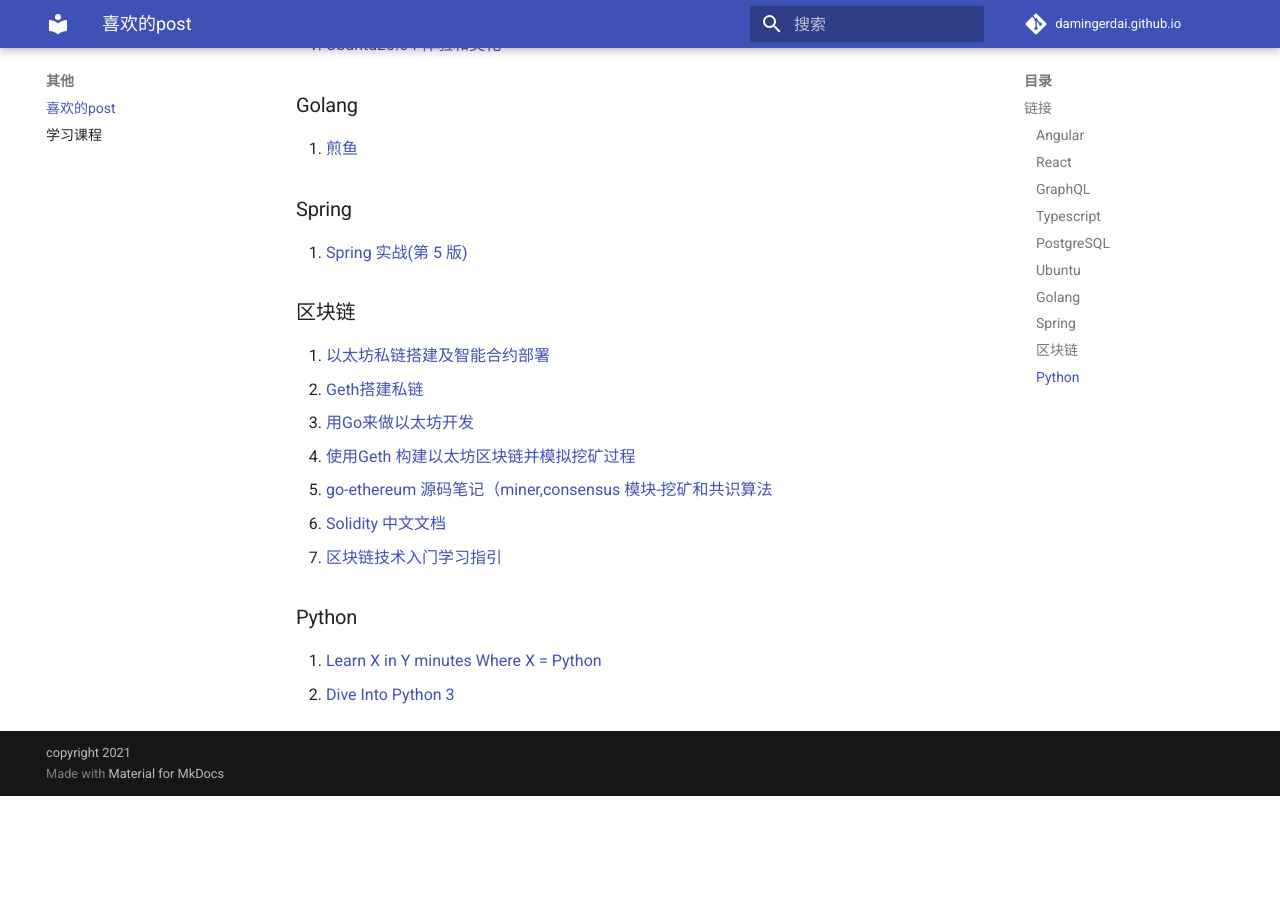
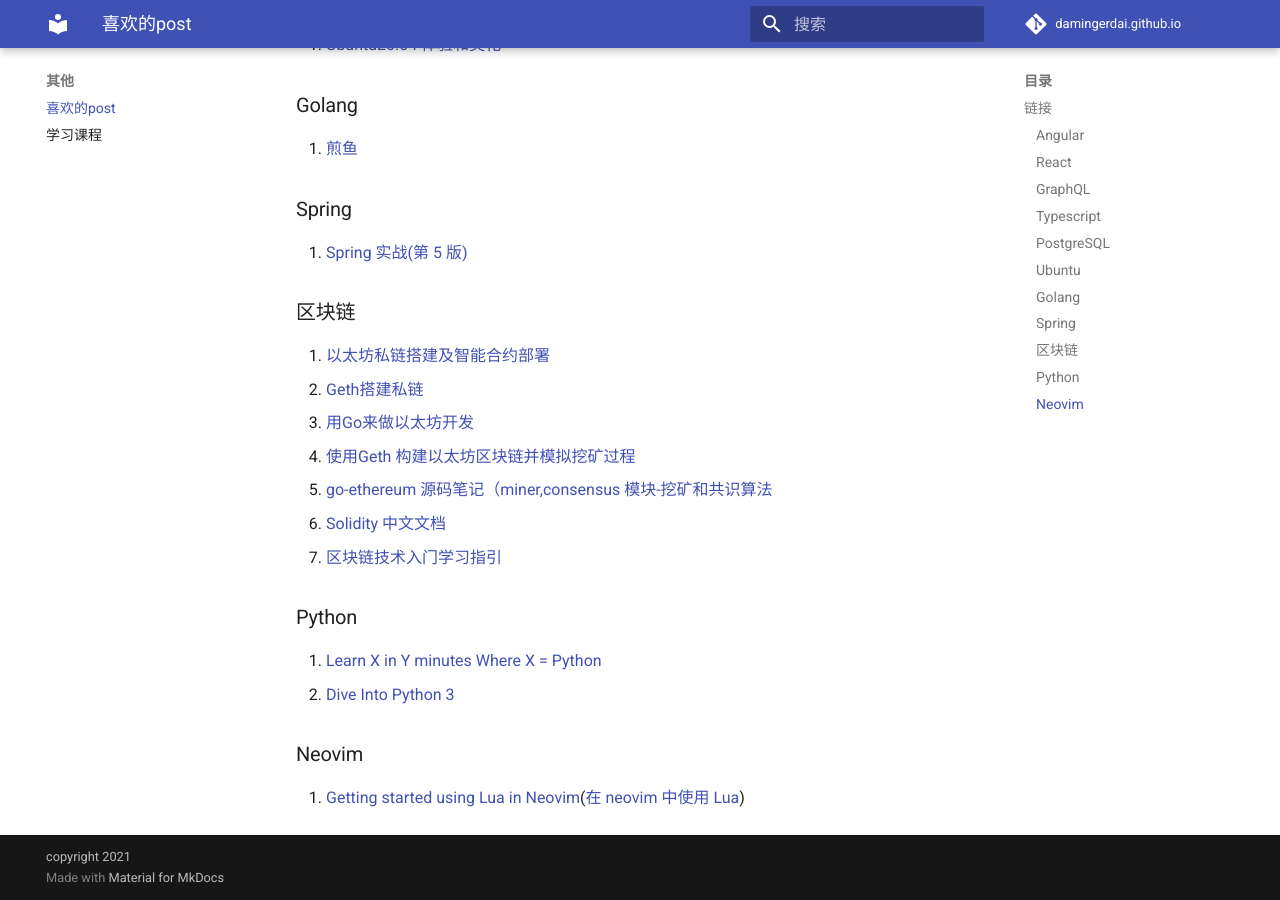
Before and after one commit to damingerdai/damingerdai.github.io, an MkDocs documentation site: the page built from docs/others/link.md, in a window 1280 px wide and 900 px high, scrolled down 1135 px. Built offline with MkDocs 1.6.1 and Material for MkDocs 9.7.7, drawn with Linux system fonts in a browser that asks for light colours; comment, search, counter and statistics services are not loaded; before the commit the page ends 1931 px from its top, so only the background shows below that.

Commit message:
docs: add link for nvim-lua-guide

```diff
--- a/docs/others/link.md
+++ b/docs/others/link.md
@@ -62,3 +62,7 @@
 
 1. [Learn X in Y minutes Where X = Python](https://learnxinyminutes.com/docs/python/)
 2. [Dive Into Python 3](https://diveintopython3.net/)
+
+### Neovim
+
+1. [Getting started using Lua in Neovim](https://github.com/nanotee/nvim-lua-guide)([在 neovim 中使用 Lua](https://github.com/glepnir/nvim-lua-guide-zh))
```
